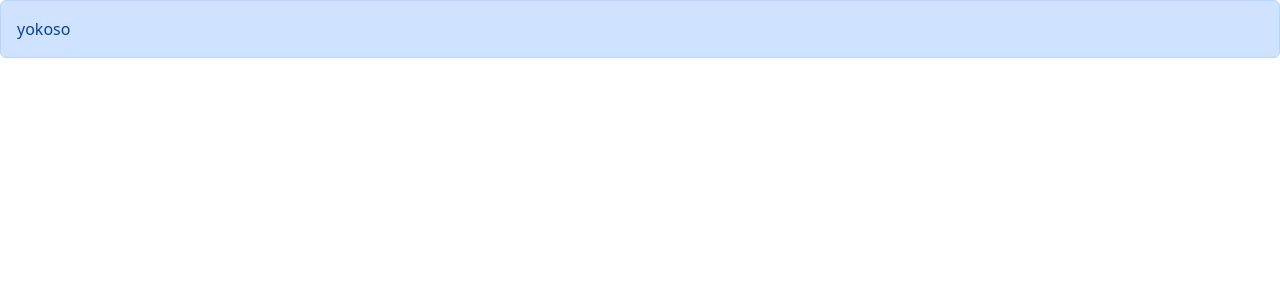
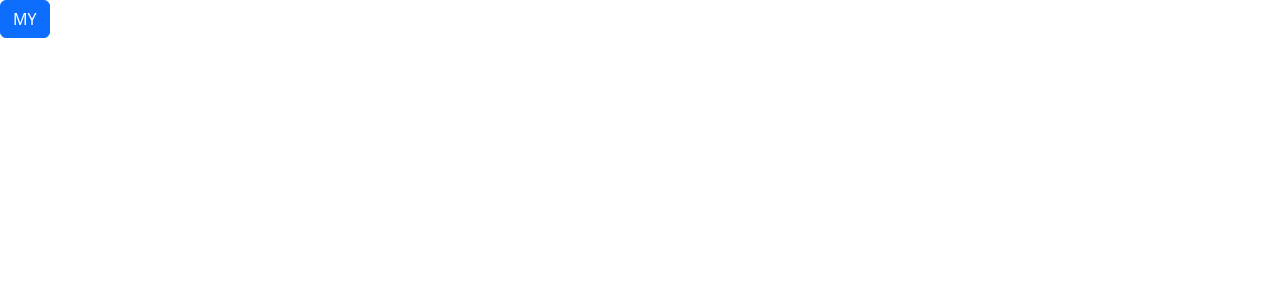
Before and after one commit to VinitGurjar/Learning-React-typescript, a React (Vite) app: page / in a window 1280 px wide. Shown: the top 300 px of the page. Built offline with nearby package versions, Linux system fonts and the light colour scheme.

Commit message:
Implement Button feature

```diff
--- a/src/App.tsx
+++ b/src/App.tsx
@@ -1,9 +1,9 @@
-import Alert from "./components/Alert";
+import Button from "./components/Button";
 
 function App() {
   return (
     <div>
-      <Alert>yokoso</Alert>
+      <Button onClick={() => console.log("Clicked")}>MY</Button>
     </div>
   );
 }
--- /dev/null
+++ b/src/components/Button.tsx
@@ -0,0 +1,17 @@
+//Implementing Button feature from bootstrap
+import React from "react";
+//making the butoon dynamic
+interface Props {
+  children: string;
+  color?: "primary" | "danger";
+  onClick: () => void;
+}
+const Button = ({ children, onClick, color = "primary" }: Props) => {
+  return (
+    <div className={"btn btn-" + color} onClick={onClick}>
+      {children}
+    </div>
+  );
+};
+
+export default Button;
```
